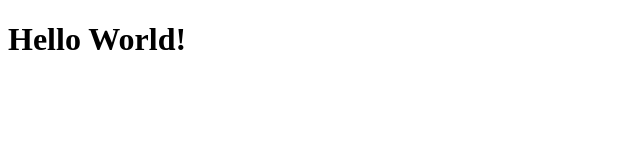
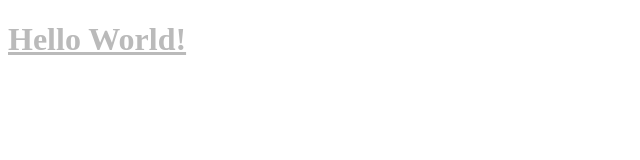
Before and after one commit to nakhodkin/gitdemo, a plain HTML site: page src/webcontent/index.html in a window 1280 px wide. Shown: the whole page, without its empty margins (0-640 px from the left). Drawn offline with Linux system fonts and the light colour scheme.

```diff
--- /dev/null
+++ b/src/styles/carousel.css
@@ -0,0 +1,9 @@
+body {
+    font-size: 16px;
+    height: 100%;
+}
+
+h1 {
+    color: #bababa;
+    text-decoration: underline;
+}
--- a/src/webcontent/index.html
+++ b/src/webcontent/index.html
@@ -4,6 +4,7 @@
     <meta charset="UTF-8">
     <title>Title</title>
     <link rel="stylesheet" href="../styles/login.css" />
+    <link rel="stylesheet" href="../styles/carousel.css" />
 </head>
 <body>
   <h1>Hello World!</h1>
```
